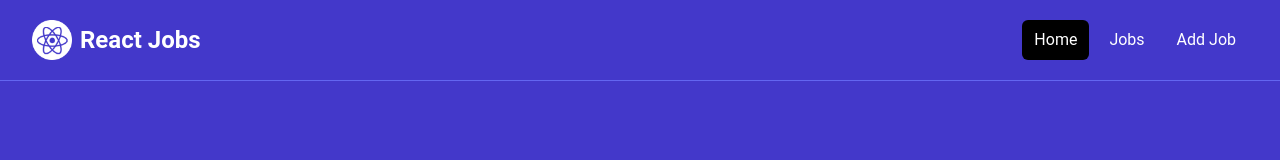
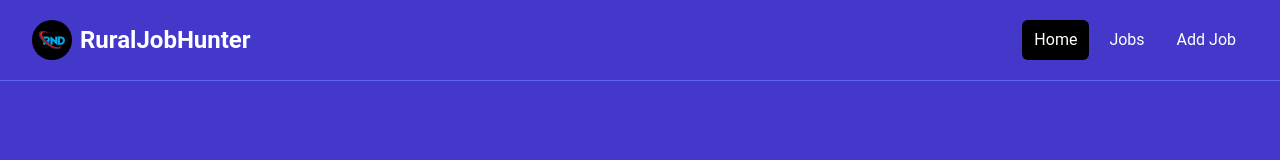
Before and after one commit to SammDumpingStation/rural-job-portal, a React (Vite) app: page / in a window 1280 px wide. Shown: the top 160 px of the page. Built offline with nearby package versions, Linux system fonts and the light colour scheme; no server answers; the database is empty.

Commit message:
👍 Editing the header tag and the title too

```diff
--- a/index.html
+++ b/index.html
@@ -2,9 +2,13 @@
 <html lang="en">
   <head>
     <meta charset="UTF-8" />
-    <link rel="icon" type="image/svg+xml" href="/vite.svg" />
+    <link
+      rel="icon"
+      type="image/svg+xml"
+      href="/src//assets//images/logo.jpg"
+    />
     <meta name="viewport" content="width=device-width, initial-scale=1.0" />
-    <title>React Jobs</title>
+    <title>RuralJobHunter</title>
   </head>
   <body>
     <div id="root"></div>
--- a/src/components/JobListing.jsx
+++ b/src/components/JobListing.jsx
@@ -1,6 +1,6 @@
-import { useState } from 'react';
-import { FaMapMarker } from 'react-icons/fa';
-import { Link } from 'react-router-dom';
+import { useState } from "react";
+import { FaMapMarker } from "react-icons/fa";
+import { Link } from "react-router-dom";
 
 const JobListing = ({ job }) => {
   const [showFullDescription, setShowFullDescription] = useState(false);
@@ -8,38 +8,38 @@ const JobListing = ({ job }) => {
   let description = job.description;
 
   if (!showFullDescription) {
-    description = description.substring(0, 90) + '...';
+    description = description.substring(0, 90) + "...";
   }
 
   return (
-    <div className='bg-white rounded-xl shadow-md relative'>
-      <div className='p-4'>
-        <div className='mb-6'>
-          <div className='text-gray-600 my-2'>{job.type}</div>
-          <h3 className='text-xl font-bold'>{job.title}</h3>
+    <div className="bg-white rounded-xl shadow-md relative">
+      <div className="p-4">
+        <div className="mb-6">
+          <div className="text-gray-600 my-2">{job.type}</div>
+          <h3 className="text-xl font-bold">{job.title}</h3>
         </div>
 
-        <div className='mb-5'>{description}</div>
+        <div className="mb-5">{description}</div>
 
         <button
           onClick={() => setShowFullDescription((prevState) => !prevState)}
-          className='text-indigo-500 mb-5 hover:text-indigo-600'
+          className="text-indigo-500 mb-5 hover:text-indigo-600"
         >
-          {showFullDescription ? 'Less' : 'More'}
+          {showFullDescription ? "Less" : "More"}
         </button>
 
-        <h3 className='text-indigo-500 mb-2'>{job.salary} / Year</h3>
+        <h3 className="text-indigo-500 mb-2">{job.salary} / Year</h3>
 
-        <div className='border border-gray-100 mb-5'></div>
+        <div className="border border-gray-100 mb-5"></div>
 
-        <div className='flex flex-col lg:flex-row justify-between mb-4'>
-          <div className='text-orange-700 mb-3'>
-            <FaMapMarker className='inline text-lg mb-1 mr-1' />
-            {job.location}
+        <div className="flex flex-col lg:flex-row justify-between mb-4 gap-4">
+          <div className="text-orange-700 mb-3 flex flex-row justify-center items-center">
+            <FaMapMarker className="inline text-lg mb-1 mr-1" />
+            <div className="">{job.location}</div>
           </div>
           <Link
             to={`/jobs/${job.id}`}
-            className='h-[36px] bg-indigo-500 hover:bg-indigo-600 text-white px-4 py-2 rounded-lg text-center text-sm'
+            className="h-[36px] min-w-max bg-indigo-500 hover:bg-indigo-600 text-white px-4 py-2 rounded-lg text-center text-sm"
           >
             Read More
           </Link>
--- a/src/components/Navbar.jsx
+++ b/src/components/Navbar.jsx
@@ -1,32 +1,36 @@
-import { NavLink } from 'react-router-dom';
-import logo from '../assets/images/logo.png';
+import { NavLink } from "react-router-dom";
+import logo from "../assets/images/logo.jpg";
 
 const Navbar = () => {
   const linkClass = ({ isActive }) =>
     isActive
-      ? 'bg-black text-white hover:bg-gray-900 hover:text-white rounded-md px-3 py-2'
-      : 'text-white hover:bg-gray-900 hover:text-white rounded-md px-3 py-2';
+      ? "bg-black text-white hover:bg-gray-900 hover:text-white rounded-md px-3 py-2"
+      : "text-white hover:bg-gray-900 hover:text-white rounded-md px-3 py-2";
 
   return (
-    <nav className='bg-indigo-700 border-b border-indigo-500'>
-      <div className='mx-auto max-w-7xl px-2 sm:px-6 lg:px-8'>
-        <div className='flex h-20 items-center justify-between'>
-          <div className='flex flex-1 items-center justify-center md:items-stretch md:justify-start'>
-            <NavLink className='flex flex-shrink-0 items-center mr-4' to='/'>
-              <img className='h-10 w-auto' src={logo} alt='React Jobs' />
-              <span className='hidden md:block text-white text-2xl font-bold ml-2'>
-                React Jobs
+    <nav className="bg-indigo-700 border-b border-indigo-500">
+      <div className="mx-auto max-w-7xl px-2 sm:px-6 lg:px-8">
+        <div className="flex h-20 items-center justify-between">
+          <div className="flex flex-1 items-center justify-center md:items-stretch md:justify-start">
+            <NavLink className="flex flex-shrink-0 items-center mr-4" to="/">
+              <img
+                className="h-10 w-auto rounded-full"
+                src={logo}
+                alt="RuralJobHunter"
+              />
+              <span className="hidden md:block text-white text-2xl font-bold ml-2">
+                RuralJobHunter
               </span>
             </NavLink>
-            <div className='md:ml-auto'>
-              <div className='flex space-x-2'>
-                <NavLink to='/' className={linkClass}>
+            <div className="md:ml-auto">
+              <div className="flex space-x-2">
+                <NavLink to="/" className={linkClass}>
                   Home
                 </NavLink>
-                <NavLink to='/jobs' className={linkClass}>
+                <NavLink to="/jobs" className={linkClass}>
                   Jobs
                 </NavLink>
-                <NavLink to='/add-job' className={linkClass}>
+                <NavLink to="/add-job" className={linkClass}>
                   Add Job
                 </NavLink>
               </div>
```
Also changed, not shown: src/assets/images/logo.jpg (added), src/assets/images/logo.png (deleted).
